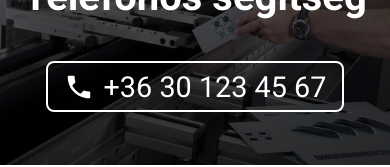
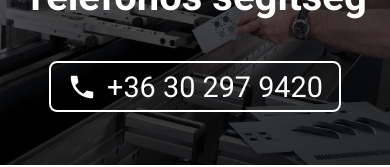
Before and after one commit to gerikov/cnc-pro, a React (Create React App) app: page /szerviz in a window 390 px wide. Shown: the part 144-311 px from the top of the page. Built offline with nearby package versions, Linux system fonts and the light colour scheme.

Commit message:
fixed phone number

```diff
--- a/src/pages/Szerviz.jsx
+++ b/src/pages/Szerviz.jsx
@@ -11,12 +11,12 @@ const Szerviz = () => {
       <section className="szerviz__hero">
         <h3>Telefonos segítség</h3>
         <button>
-          <a href="tel:+3630-644-1871">
+          <a href="tel:+36 30 297 9420">
             <div className="szerviz__hero-phone">
               <LocalPhoneIcon
                 sx={{ fontSize: "30px", margin: "0 10px 0 0 " }}
               />
-              +36 30 123 45 67
+              +36 30 297 9420
             </div>
           </a>
         </button>
@@ -82,9 +82,7 @@ const Szerviz = () => {
           </h5>
         </div>
       </section>
-      <section className="">
-
-      </section>
+      <section className=""></section>
     </div>
   );
 };
```
